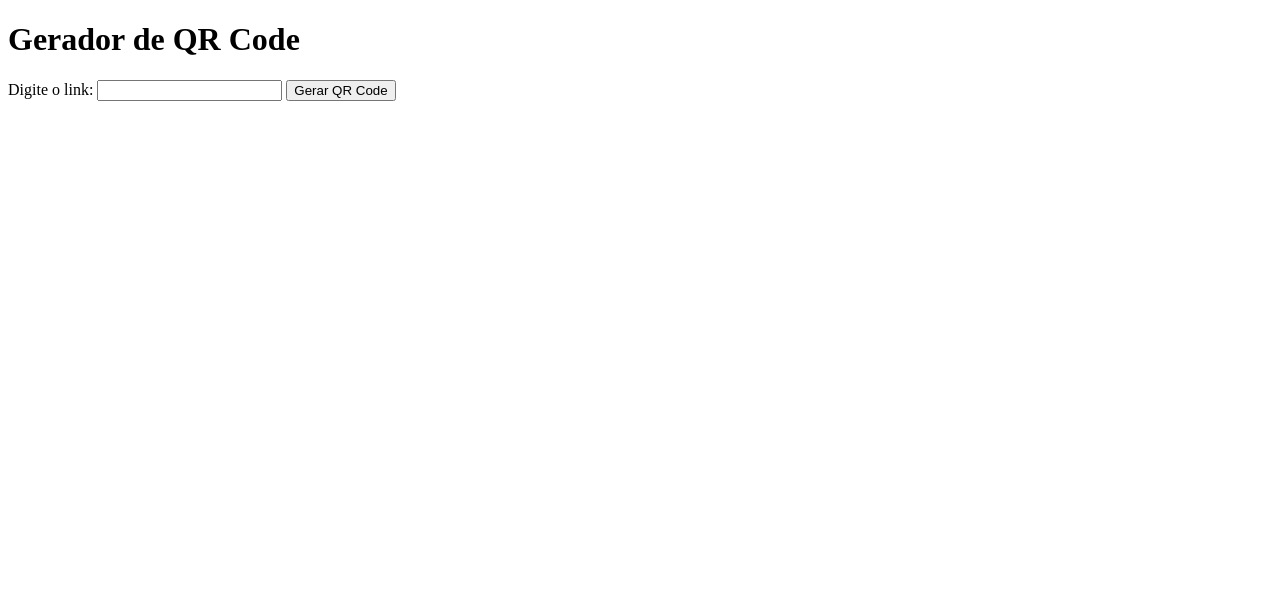
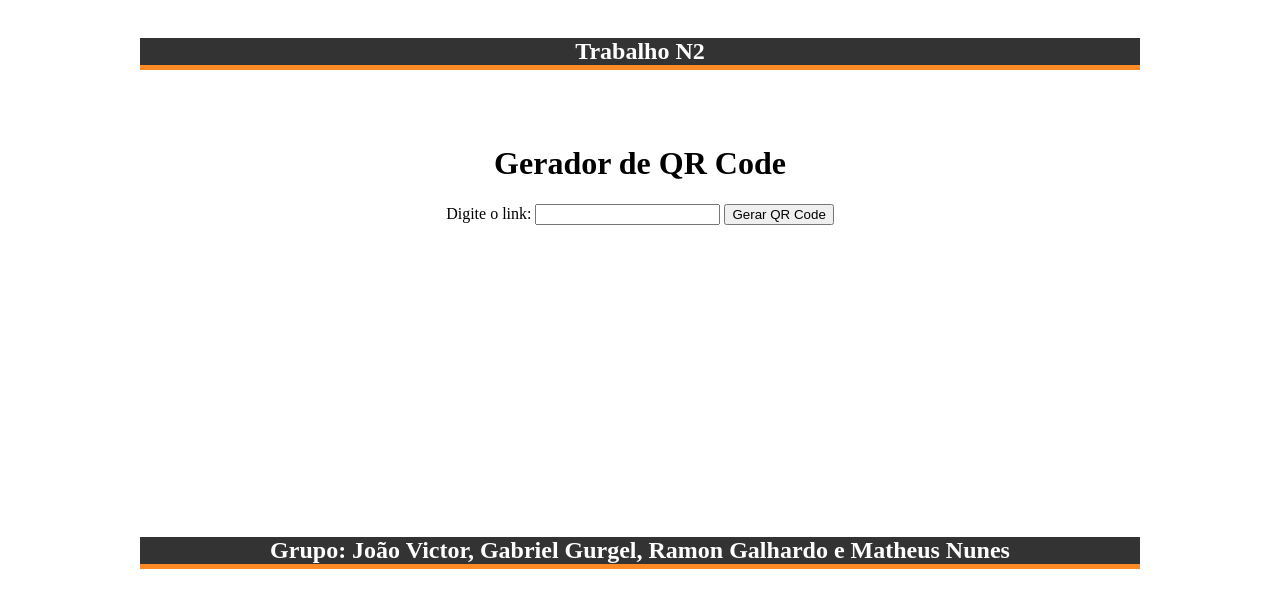
Before and after one commit to ogjv/GeradorQrcode, a plain HTML site: page index.html in a window 1280 px wide. Drawn offline with Linux system fonts and the light colour scheme.

Commit message:
Implementação do CSS
Version 2

```diff
--- a/index.html
+++ b/index.html
@@ -10,14 +10,33 @@
             height: 200px;
         }
     </style>
+    <link rel="stylesheet" href="/GeradorQrcode/style.css">
 </head>
 <body>
+    <div class="container">
+        <div class="top_bar">
+            Trabalho N2
+        </div class = "origin">
+            <center>
+                <br>
+                <br>
+                <br>
                 <h1>Gerador de QR Code</h1>
                 <label for="link">Digite o link:</label>
                 <input type="text" id="link">
                 <button onclick="gerarQRCode()">Gerar QR Code</button>
+            </center>
         <div id="qrcode"></div>
 
         <script src="script.js"></script>
+        <br>
+        <br>
+        <br>
+        <br>
+
+        <div class="group">
+            Grupo: João Victor, Gabriel Gurgel, Ramon Galhardo e Matheus Nunes
+        </div>
+    </div>
 </body>
 </html>
--- /dev/null
+++ b/style.css
@@ -0,0 +1,30 @@
+.top_bar{
+    background-color: #333;
+    color: white;
+    font-size: 24px;
+    font-weight: bold;
+    text-align: center;
+    border-bottom: 5px solid #fd8a24;
+}
+
+.container{
+    max-width: 1000px;
+    margin: auto;
+    padding: 30px;
+}
+
+.origin{
+    background-color: bisque;
+    color: white;
+    font-size: 24px;
+    font-weight: bold;
+}
+
+.group{
+    text-align: center;
+    background-color: #333;
+    color: white;
+    font-size: 24px;
+    font-weight: bold;
+    border-bottom: 5px solid #fd8a24;
+}
```
Lines whose indentation alone changed are shown as unchanged.
